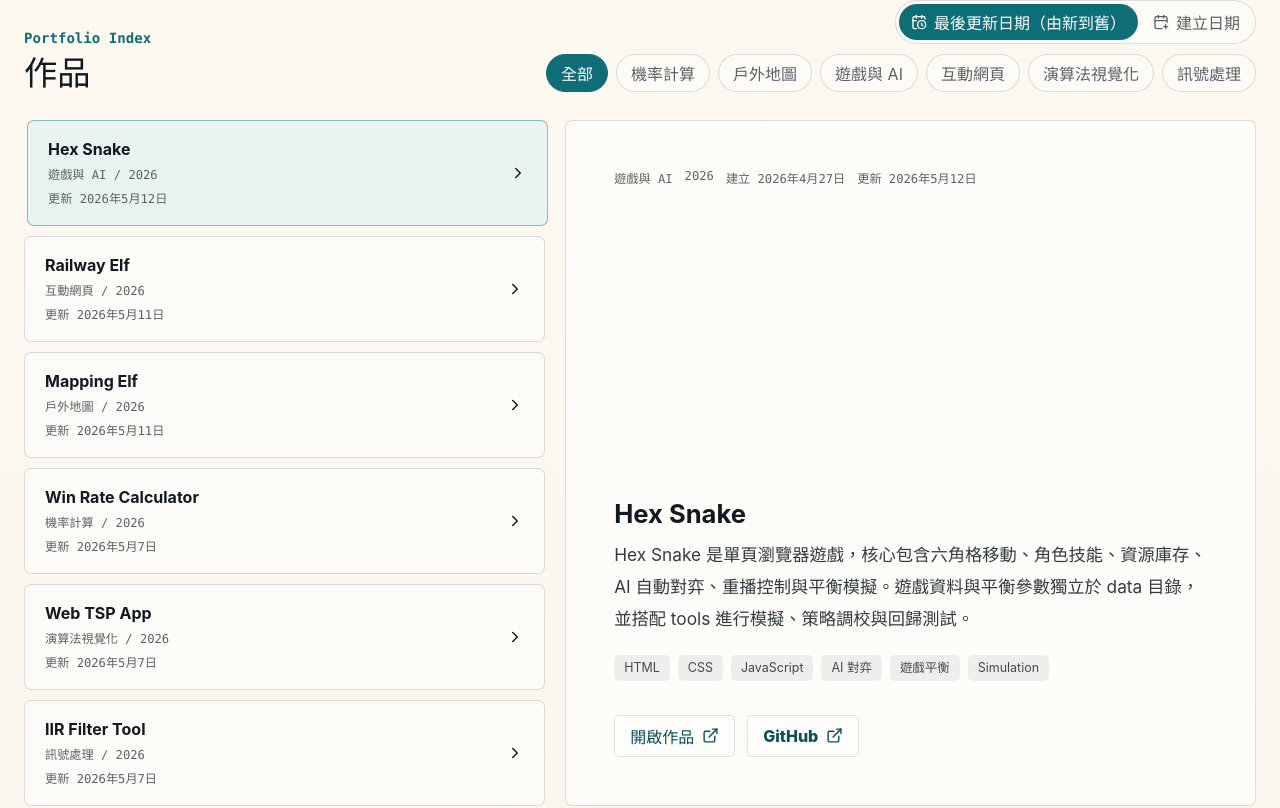
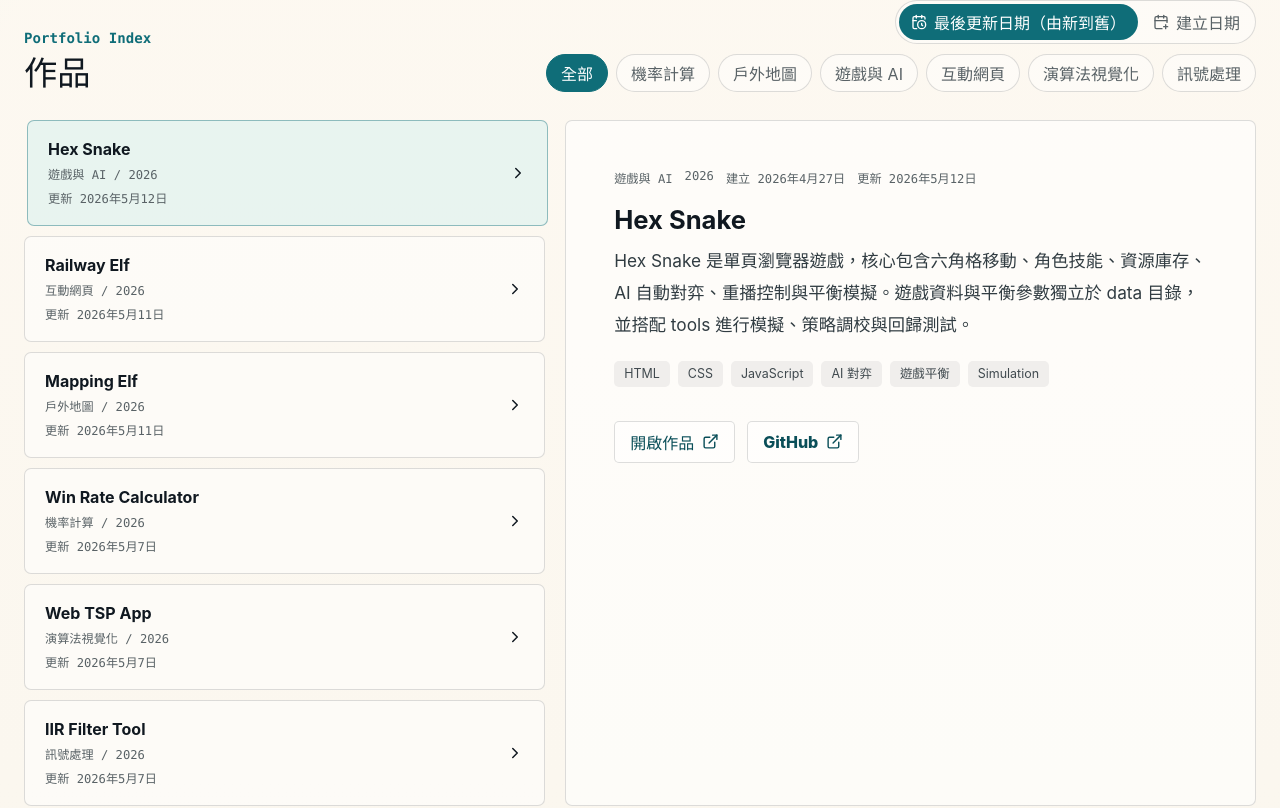
Before and after one commit to changweilin/demo_link, a React (Vite) app: page / in a window 1280 px wide. Shown: the part 980-1788 px from the top of the page. Built offline with nearby package versions, Linux system fonts and the light colour scheme.

Commit message:
Align portfolio project detail content to the top

```diff
--- a/src/styles.css
+++ b/src/styles.css
@@ -647,16 +647,17 @@ button {
 .project-detail {
   display: flex;
   flex-direction: column;
+  justify-content: flex-start;
   min-height: 420px;
   padding: clamp(28px, 4vw, 48px);
 }
 
 .project-detail .detail-meta {
-  margin-bottom: auto;
+  margin-bottom: 18px;
 }
 
 .project-detail h3 {
-  margin-top: 52px;
+  margin-top: 0;
 }
 
 .project-detail p {
```
